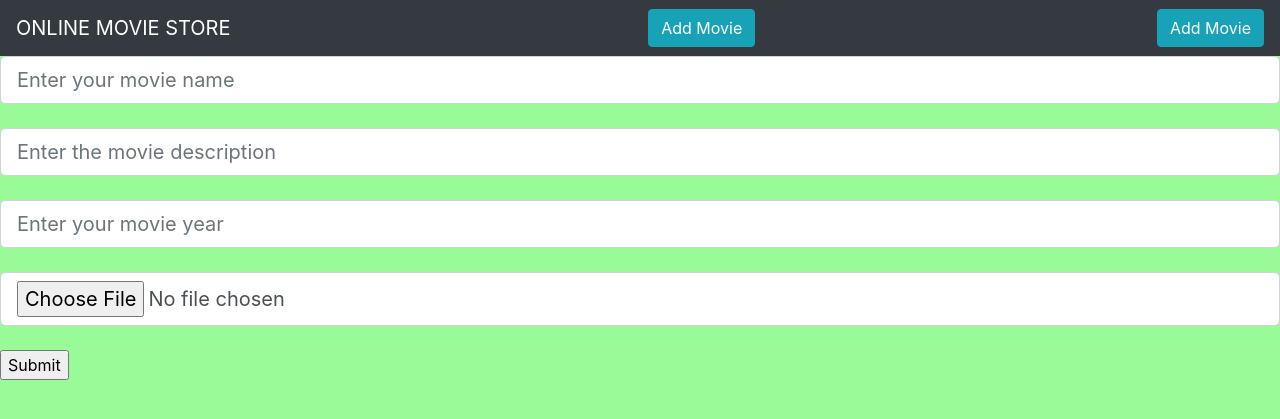
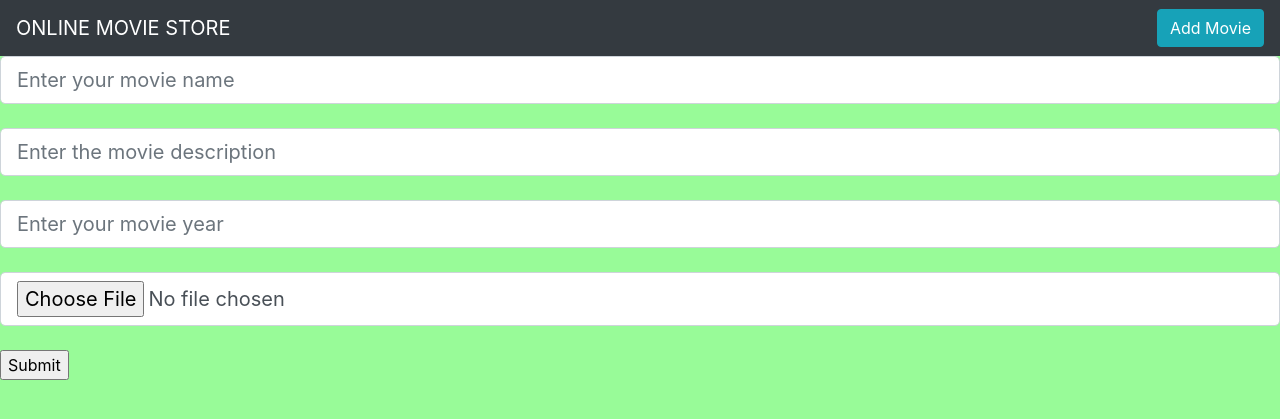
Before and after one commit to FathimaJasnac/My-project, a Django app: page /add/ in a window 1280 px wide. Shown: the top 419 px of the page. Run offline with Django 4.2, Linux system fonts and the light colour scheme.

Commit message:
Update base.html

```diff
--- a/movieproject/templates/base.html
+++ b/movieproject/templates/base.html
@@ -14,8 +14,7 @@
    ONLINE MOVIE STORE
   </a>
   <a class="btn btn-info" href="{% url 'movieapp:add_movie'%}" role="button">Add Movie</a>
-  <a class="btn btn-info" href="{% url 'movieapp:add_movie'%}" role="button">Add Movie</a>
-</nav>
+   </nav>
 {% block body %}
 {% endblock %}
 </body>
```
